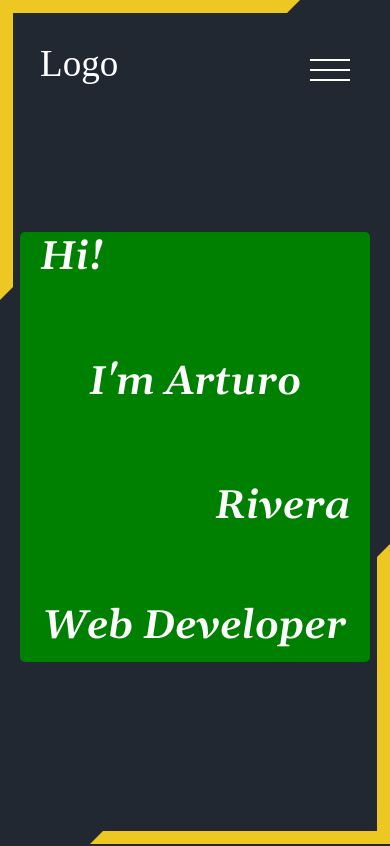
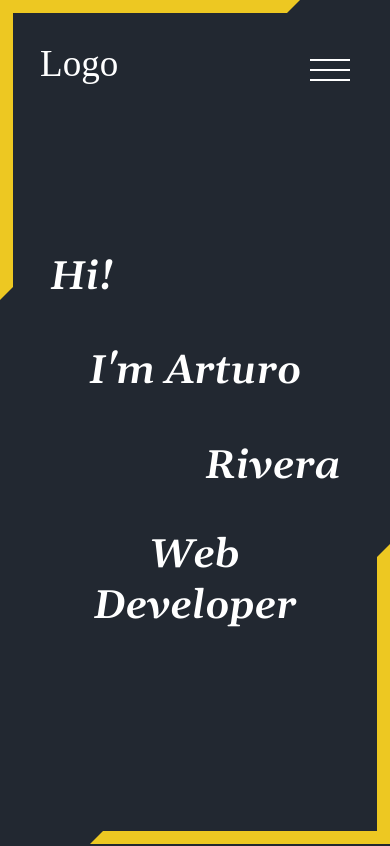
Before and after one commit to Houser97/Portfolio, a React (Create React App) app: page / in a window 390 px wide. Shown: the top 846 px of the page. Built offline with nearby package versions, Linux system fonts and the light colour scheme.

Commit message:
Change padding below 640px for main container

```diff
--- a/src/styles/Presentation.css
+++ b/src/styles/Presentation.css
@@ -10,7 +10,6 @@
     width: 1000px;
     color: var(--home-color);
     font-family: 'Gelasio', serif;
-    background-color: green;
 }
 
 .hi-card,
@@ -131,6 +130,7 @@
         font-size: 60px;
         height: 430px;
         justify-content: space-between;
+        padding: 30px 30px;
     }
 }
 
```
